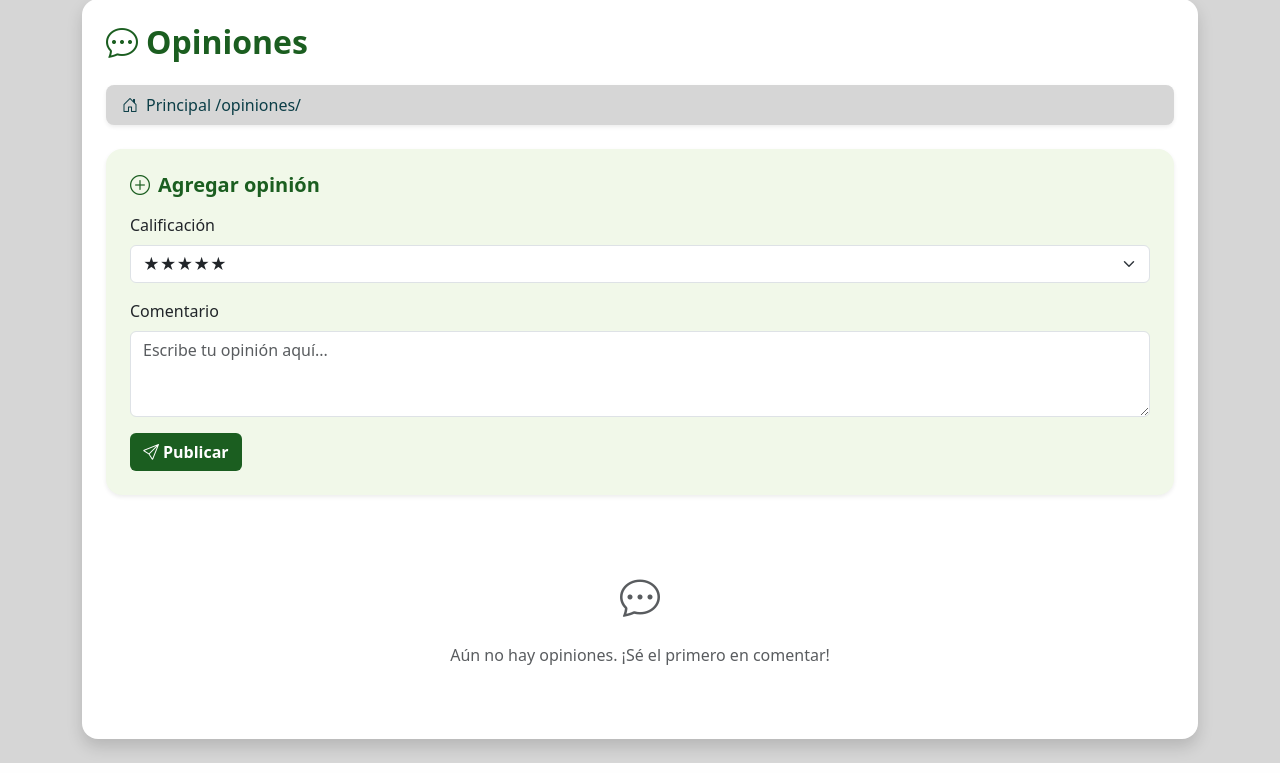
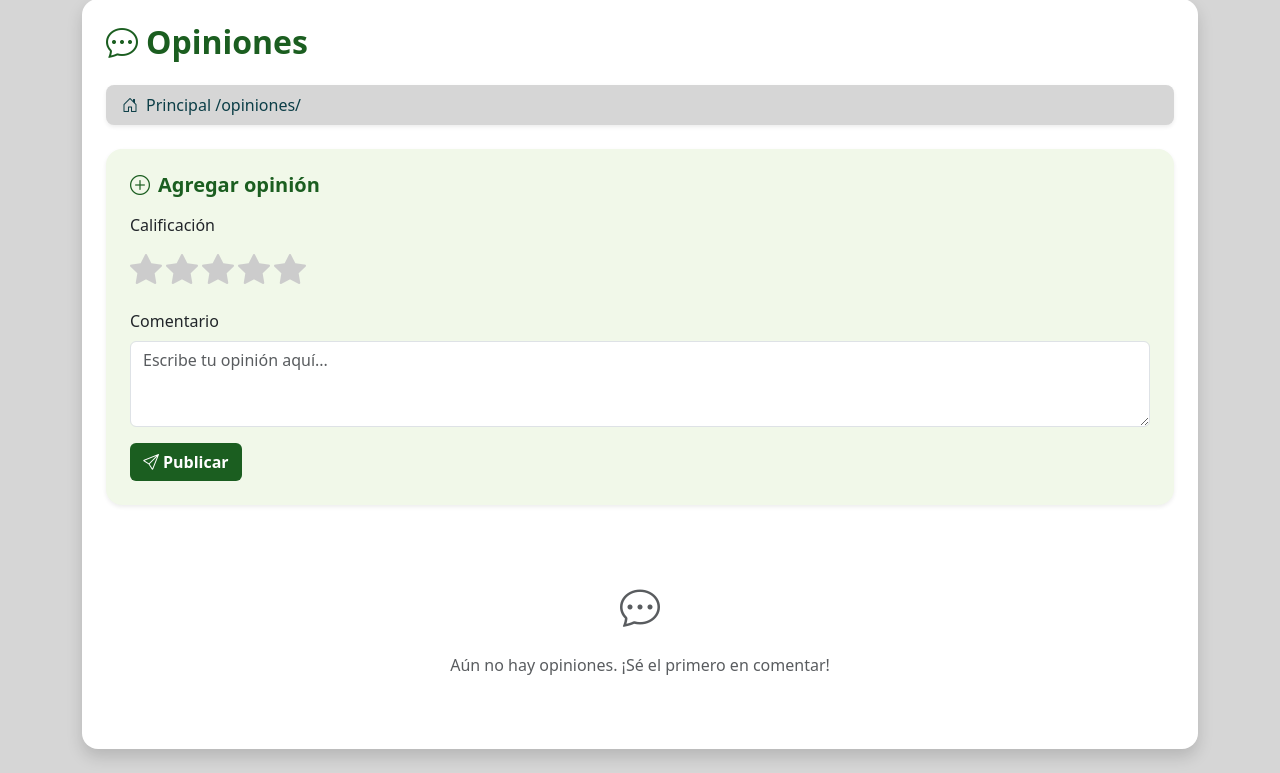
Before and after one commit to Ecoturs/proyecto-ecotours, a Django app: page /opiniones/ in a window 1280 px wide. Shown: the part 101-874 px from the top of the page. Run offline with Django 5.2, Linux system fonts and the light colour scheme; the visitor is signed in with stand-in values (Sample User, id 1); data that the repository does not hold is empty.

Commit message:
Feature: estrellas interactivas en opiniones

```diff
--- a/ecoTurs/ecoTurs/templates/inicio/opiniones.html
+++ b/ecoTurs/ecoTurs/templates/inicio/opiniones.html
@@ -1,6 +1,33 @@
 {% extends "inicio/encabezado.html" %}
 
 {% block titulo %}Opiniones - EcoTours{% endblock %}
+
+{% block estilos %}
+<style>
+  .star-rating {
+    display: flex;
+    flex-direction: row-reverse;
+    justify-content: flex-end;
+    gap: 4px;
+  }
+  .star-rating input {
+    display: none;
+  }
+  .star-rating label {
+    font-size: 2rem;
+    color: #ccc;
+    cursor: pointer;
+    transition: color 0.15s ease;
+  }
+  .star-rating input:checked ~ label {
+    color: #f5a623;
+  }
+  .star-rating label:hover,
+  .star-rating label:hover ~ label {
+    color: #f5a623;
+  }
+</style>
+{% endblock %}
 
 {% block encabezado %}
 <h2 class="fw-bold" style="color:#1B5E20;">
@@ -26,21 +53,29 @@
   </h5>
   <form method="POST">
     {% csrf_token %}
+
     <div class="mb-3">
       <label class="form-label fw-medium">Calificación</label>
-      <select name="calificacion" class="form-select">
-        <option value="1">★</option>
-        <option value="2">★★</option>
-        <option value="3">★★★</option>
-        <option value="4">★★★★</option>
-        <option value="5" selected>★★★★★</option>
-      </select>
+      <div class="star-rating">
+        <input type="radio" name="calificacion" id="star5" value="5">
+        <label for="star5" title="5 estrellas"><i class="bi bi-star-fill"></i></label>
+        <input type="radio" name="calificacion" id="star4" value="4">
+        <label for="star4" title="4 estrellas"><i class="bi bi-star-fill"></i></label>
+        <input type="radio" name="calificacion" id="star3" value="3">
+        <label for="star3" title="3 estrellas"><i class="bi bi-star-fill"></i></label>
+        <input type="radio" name="calificacion" id="star2" value="2">
+        <label for="star2" title="2 estrellas"><i class="bi bi-star-fill"></i></label>
+        <input type="radio" name="calificacion" id="star1" value="1">
+        <label for="star1" title="1 estrella"><i class="bi bi-star-fill"></i></label>
+      </div>
     </div>
+
     <div class="mb-3">
       <label class="form-label fw-medium">Comentario</label>
       <textarea name="comentario" class="form-control" rows="3"
                 placeholder="Escribe tu opinión aquí..."></textarea>
     </div>
+
     <button type="submit" class="btn fw-bold text-white"
             style="background-color:#1B5E20;">
       <i class="bi bi-send me-1"></i>Publicar
@@ -85,6 +120,7 @@
         </a>
       </div>
       {% endif %}
+
     </div>
   </div>
   {% endfor %}
```
Also changed, not shown: ecoTurs/ecoTurs/templates/inicio/editar_opinion.html (+39 -10 lines).
